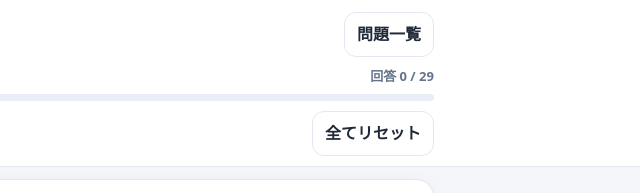
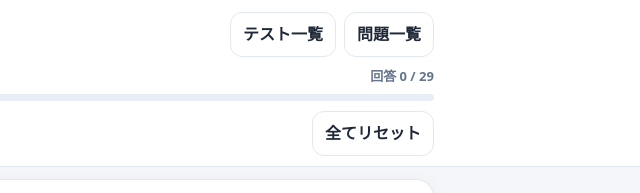
Before and after one commit to 0213mano-png/quiz2, a plain HTML site: page index.html in a window 1280 px wide. Shown: the top 193 px of the page, 640-1280 px from the left. Drawn offline with Linux system fonts and the light colour scheme.

Commit message:
Add link to unified quiz portal

```diff
--- a/index.html
+++ b/index.html
@@ -26,7 +26,7 @@ button{touch-action:manipulation}
   background:rgba(255,255,255,.96);position:sticky;top:0;z-index:20;
   border-bottom:1px solid var(--border);backdrop-filter:blur(10px)
 }
-.header-row{display:flex;align-items:center;justify-content:space-between;gap:12px;padding-top:10px;padding-bottom:8px}
+.header-row{display:flex;align-items:center;justify-content:space-between;gap:12px;padding-top:10px;padding-bottom:8px}.header-actions{display:flex;gap:8px;align-items:center}.icon-button{text-decoration:none;display:inline-flex;align-items:center;justify-content:center}
 .brand h1{font-size:17px;line-height:1.3;margin:0;font-weight:800}
 .brand .sub{font-size:12px;color:var(--muted);margin-top:2px}
 .icon-button,.ghost-button{
@@ -126,7 +126,7 @@ del{color:#64748b;text-decoration-color:#ef4444;text-decoration-thickness:2px}
 <header class="topbar">
   <div class="wrap header-row">
     <div class="brand"><h1>主任技師等任用候補者選考</h1><div class="sub">確認テスト後半 2026</div></div>
-    <button type="button" class="icon-button" id="questionListBtn">問題一覧</button>
+    <div class="header-actions"><a class="icon-button" href="https://0213mano-png.github.io/quiz1/">テスト一覧</a><button type="button" class="icon-button" id="questionListBtn">問題一覧</button></div>
   </div>
   <div class="wrap progress-wrap">
     <div class="progress-row"><span id="progressText">問 1 / 29</span><span id="answeredText">回答 0 / 29</span></div>
```
